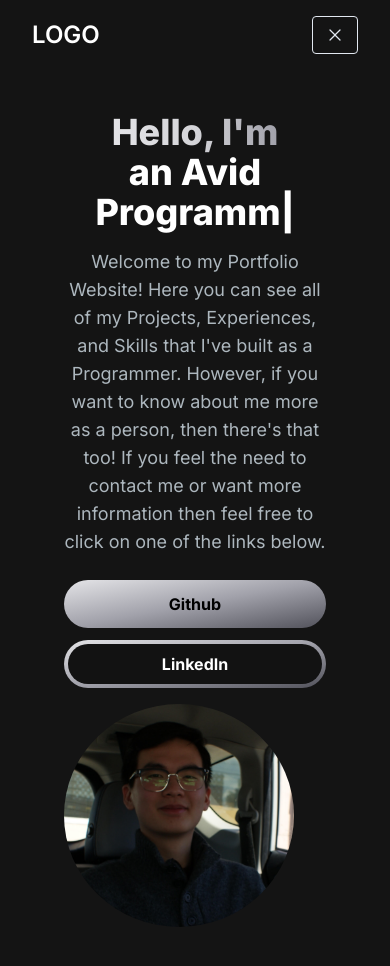
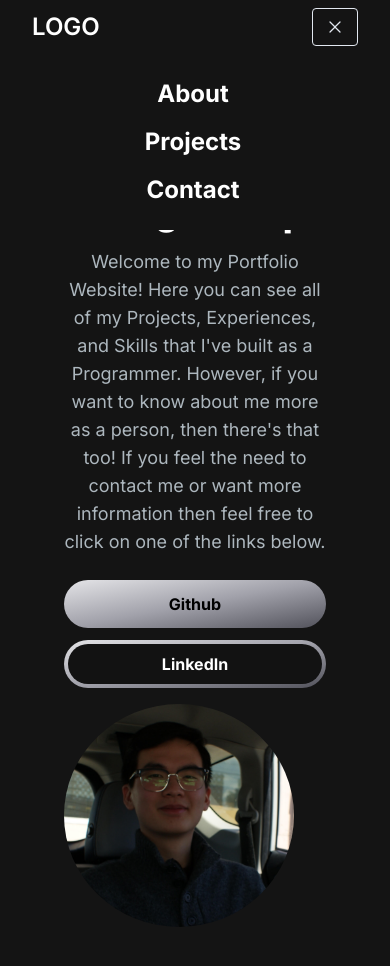
Before and after one commit to Kevin06x/Personal-Website, a Next.js app in the folder personal/: page / in a window 390 px wide. Both pictures are taken after a click on the button 335 px from the left and 35 px from the top of the page. Shown: the top 966 px of the page. Built offline with nearby package versions, Linux system fonts and the light colour scheme.

Commit message:
Finished Menu Overlay

```diff
--- a/personal/app/components/HeroSection.jsx
+++ b/personal/app/components/HeroSection.jsx
@@ -27,7 +27,7 @@ const HeroSection = () => {
                     repeat={Infinity}
                 />
             </h1>
-          <p className='text-[#ADB7BE] text-base sm:text-lg text-lg mb-6 lg:text-xl'>
+          <p className='text-[#ADB7BE] sm:text-lg text-lg mb-6 lg:text-xl'>
            Welcome to my Portfolio Website! Here you can see all of my Projects, Experiences, and Skills that I've built as a Programmer. However, if you want to know about me more as a person, then there's that too!
            If you feel the need to contact me or want more information then feel free to click on one of the links below.
           </p>
--- /dev/null
+++ b/personal/app/components/MenuOverlay.jsx
@@ -0,0 +1,16 @@
+import React from 'react';
+import NavLink from './NavLink';
+
+const MenuOverlay = ({ links }) => {
+  return (
+    <ul className='flex flex-col py-4 items-center'>
+        {links.map((link, index) => (
+        <li key={index}>
+            <NavLink href={link.path} title={link.title}/>
+        </li>
+        ))}
+    </ul>
+  )
+}
+
+export default MenuOverlay
--- a/personal/app/components/NavLink.jsx
+++ b/personal/app/components/NavLink.jsx
@@ -2,7 +2,7 @@ import Link from "next/link";
 
 const NavLink = ({href, title}) => {
     return (
-        <Link href={"href"} className='block py-2 pl-3 pr-4 text-white text-xl sm-text-xl rounded md:p-0 font-bold hover:text-white'>
+        <Link href={"href"} className='block py-2 pl-3 pr-4 text-white text-2xl sm-text-xl rounded md:p-0 font-bold hover:text-white'>
             {title}
             </Link>
     );
--- a/personal/app/components/Navbar.jsx
+++ b/personal/app/components/Navbar.jsx
@@ -3,6 +3,7 @@ import React, { useState } from 'react';
 import Link from 'next/link';
 import NavLink from './NavLink';
 import { Bars3Icon, XMarkIcon } from '@heroicons/react/24/solid';
+import MenuOverlay from './MenuOverlay';
 
 
 const navLinks = [
@@ -27,17 +28,16 @@ const navLinks = [
 const Navbar = () => {
   const [navbarOpen, setNavbarOpen] = useState(false);
   return (
-    <nav className='fixed top-0 left-0 right-0 z-10 bg-[#141414] bg-opacity-90'>
-        <div className='flex flex-wrap items-center justify-between mx-auto px-8 pt-4 pb-4'>
+    <nav className='fixed top-0 left-0 right-0 z-10 bg-[#141414] bg-opacity-100'>
+        <div className='flex flex-wrap items-center justify-between mx-auto px-8 py-2'>
             <Link href={"/"} className='text-2xl md:text-5xl text-white font-semibold'>LOGO</Link>
             <div className='mobile-menu block md:hidden'>
-                {
-                    navbarOpen ? (
-                        <button className='flex items-center px-3 py-2 border rounded border-slate-200 text-slate-200 hover:text-white hover:border-white'>
+                { !navbarOpen ? (
+                        <button onClick={() => setNavbarOpen(true)} className='flex items-center px-3 py-2 border rounded border-slate-200 text-slate-200 hover:text-white hover:border-white'>
                             <Bars3Icon className='h-5 w-5' />
                             </button>
                     ) : (
-                        <button className='flex items-center px-3 py-2 border rounded border-slate-200 text-slate-200 hover:text-white hover:border-white'>
+                        <button onClick={() => setNavbarOpen(false)} className='flex items-center px-3 py-2 border rounded border-slate-200 text-slate-200 hover:text-white hover:border-white'>
                             <XMarkIcon className='h-5 w-5' />
                             </button>
                     )
@@ -55,6 +55,7 @@ const Navbar = () => {
                 </ul>
             </div>
         </div>
+        {navbarOpen ? <MenuOverlay links={navLinks}/> : null}
     </nav>
   );
 };
```
Also changed, not shown: package.json (added, +7 -0 lines), 1 other file (tests, documents, lock files or other folders).
